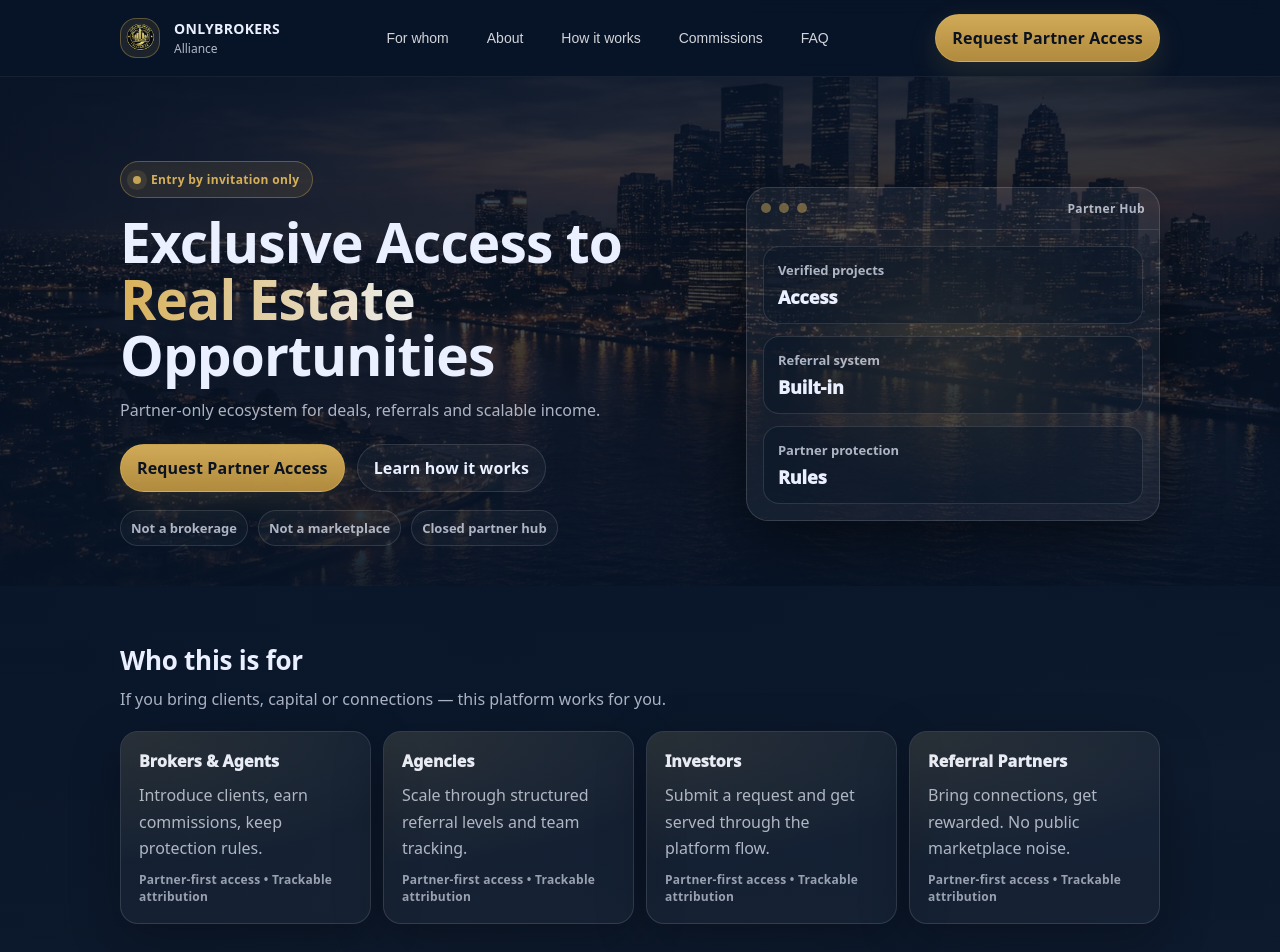
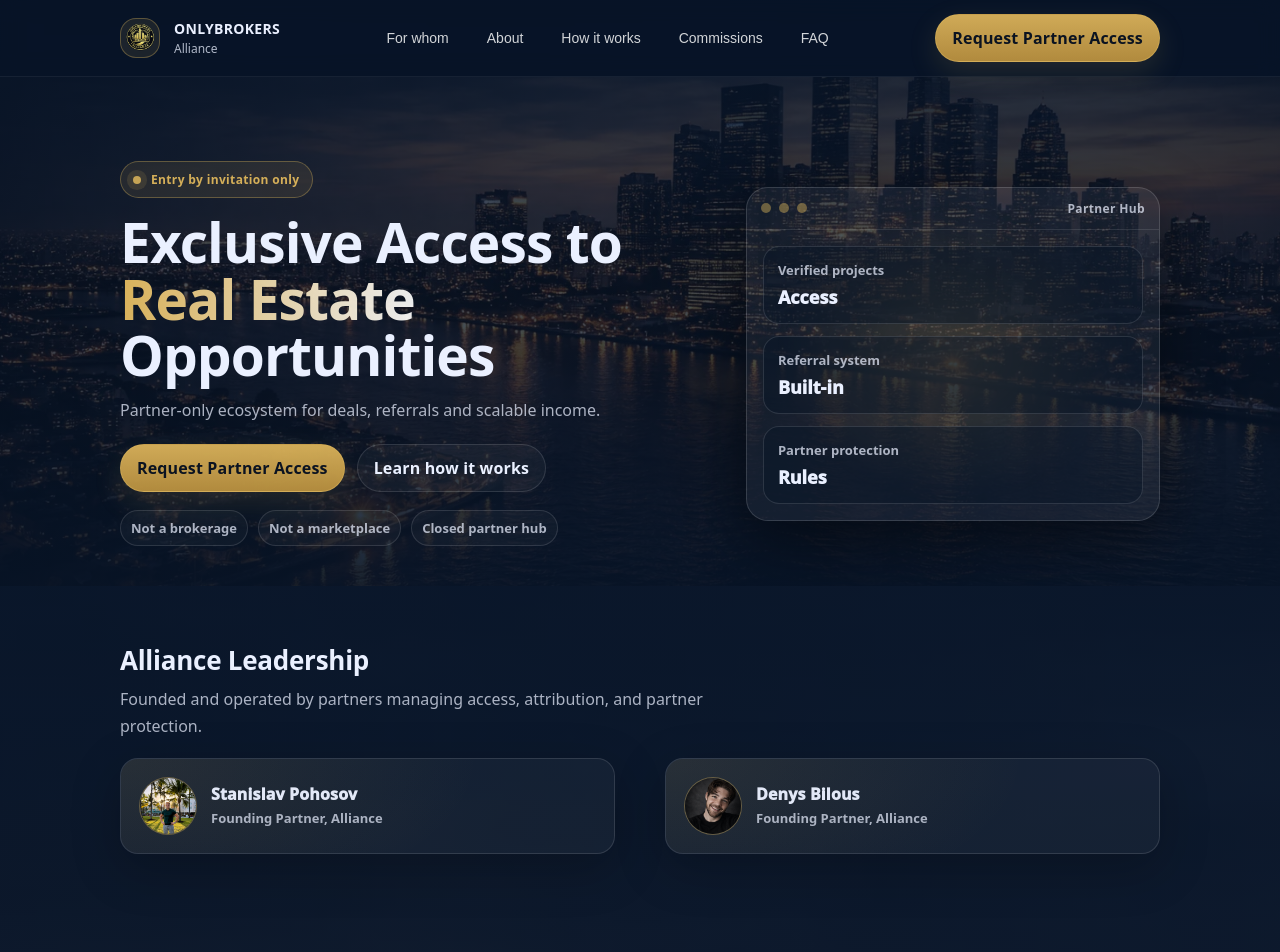
Before and after one commit to dreaaam777-max/onlybrokers-alliance, a React (Vite) app: page / in a window 1280 px wide. Shown: the top 952 px of the page. Built offline with nearby package versions, Linux system fonts and the light colour scheme.

Commit message:
Add Founders section

```diff
--- /dev/null
+++ b/src/components/sections/AllianceLeadership/AllianceLeadership.css
@@ -0,0 +1,119 @@
+/* src/components/sections/AllianceLeadership/AllianceLeadership.css */
+
+.ldr{
+  display: grid;
+  grid-template-columns: repeat(2, minmax(0, 1fr));
+  gap: 50px;
+}
+
+.ldr__card{
+  display: flex;
+  align-items: center;
+  gap: 14px;
+  padding: 18px;
+  border-radius: 18px;
+  border: 1px solid rgba(255,255,255,.12);
+  background: rgba(255,255,255,.04);
+  box-shadow: 0 14px 50px rgba(0,0,0,.22);
+  position: relative;
+  overflow: hidden;
+
+  /* 🔹 animation base */
+  transition:
+    transform .35s cubic-bezier(.2,.7,.2,1),
+    border-color .35s ease,
+    box-shadow .35s ease;
+}
+
+.ldr__card::before{
+  content:"";
+  position:absolute;
+  inset:0;
+  background: radial-gradient(
+    620px 280px at 0% 0%,
+    rgba(216,177,90,.12),
+    transparent 58%
+  );
+  pointer-events:none;
+  opacity: .85;
+  transition: opacity .35s ease;
+}
+
+/* 🔥 HOVER EFFECT */
+.ldr__card:hover{
+  transform: translateY(-4px);
+  border-color: rgba(216,177,90,.32);
+  box-shadow: 0 22px 70px rgba(0,0,0,.35);
+}
+
+.ldr__card:hover::before{
+  opacity: 1;
+}
+
+/* AVATAR */
+.ldr__avatar{
+  width: 58px;
+  height: 58px;
+  border-radius: 999px;
+  border: 1px solid rgba(216,177,90,.32);
+  background: rgba(216,177,90,.08);
+  display: grid;
+  place-items: center;
+  overflow: hidden;
+  flex-shrink: 0;
+
+  transition:
+    transform .4s cubic-bezier(.2,.7,.2,1),
+    border-color .35s ease;
+}
+
+.ldr__img{
+  width: 100%;
+  height: 100%;
+  object-fit: cover;
+  transform: scale(1.08);
+  transition: transform .4s cubic-bezier(.2,.7,.2,1);
+}
+
+/* 🔥 AVATAR ZOOM */
+.ldr__card:hover .ldr__avatar{
+  transform: scale(1.06);
+  border-color: rgba(216,177,90,.55);
+}
+
+.ldr__card:hover .ldr__img{
+  transform: scale(1.18);
+}
+
+/* TEXT */
+.ldr__info{
+  position: relative;
+  z-index: 1;
+  min-width: 0;
+}
+
+.ldr__name{
+  font-weight: 950;
+  letter-spacing: .15px;
+  color: rgba(234,240,255,.96);
+  line-height: 1.15;
+}
+
+.ldr__role{
+  margin-top: 6px;
+  color: rgba(234,240,255,.70);
+  font-weight: 700;
+  font-size: 13px;
+  line-height: 1.45;
+}
+
+/* RESPONSIVE */
+@media (max-width: 760px){
+  .ldr{
+    grid-template-columns: 1fr;
+  }
+  .ldr__avatar{
+    width: 54px;
+    height: 54px;
+  }
+}
--- /dev/null
+++ b/src/components/sections/AllianceLeadership/AllianceLeadership.jsx
@@ -0,0 +1,63 @@
+// src/components/sections/AllianceLeadership/AllianceLeadership.jsx
+import Container from "../../layout/Container/index.jsx";
+import Card from "../../ui/Card/Card.jsx";
+import "./AllianceLeadership.css";
+
+const leaders = [
+  {
+    name: "Stanislav Pohosov",
+    role: "Founding Partner, Alliance",
+    photo: "/Stas.jpg",
+  },
+  {
+    name: "Denys Bilous",
+    role: "Founding Partner, Alliance",
+    photo: "/Denys.jpg",
+  },
+];
+
+export default function AllianceLeadership() {
+  return (
+    <section
+      className="sec"
+      id="leadership"
+      aria-labelledby="leadership-title"
+    >
+      <Container>
+        <header className="sec__head">
+          <h2 className="sec__title" id="leadership-title">
+            Alliance Leadership
+          </h2>
+          <p className="sec__sub">
+            Founded and operated by partners managing access, attribution, and partner protection.
+          </p>
+        </header>
+
+        <div
+          className="ldr"
+          role="list"
+          aria-label="Alliance leadership team"
+        >
+          {leaders.map((p) => (
+            <Card key={p.name} className="ldr__card" role="listitem">
+              <div className="ldr__avatar">
+                <img
+                  src={p.photo}
+                  alt={`${p.name} — ${p.role}`}
+                  className="ldr__img"
+                  loading="lazy"
+                  decoding="async"
+                />
+              </div>
+
+              <div className="ldr__info">
+                <div className="ldr__name">{p.name}</div>
+                <div className="ldr__role">{p.role}</div>
+              </div>
+            </Card>
+          ))}
+        </div>
+      </Container>
+    </section>
+  );
+}
--- a/src/pages/Home/Home.jsx
+++ b/src/pages/Home/Home.jsx
@@ -3,7 +3,7 @@
 import Footer from "../../components/layout/Footer";
 
 import Hero from "../../components/sections/Hero/Hero";
-import Founders from "../../components/sections/Founders/Founders";
+import AllianceLeadership from "../../components/sections/AllianceLeadership/AllianceLeadership";
 import ForWhom from "../../components/sections/ForWhom/ForWhom";
 import About from "../../components/sections/About/About";
 import EntryScenarios from "../../components/sections/EntryScenarios/EntryScenarios";
@@ -16,42 +16,6 @@
 import FinalCTA from "../../components/sections/FinalCTA/FinalCTA";
 
 export default function Home() {
-  const structuredData = {
-    "@context": "https://schema.org",
-    "@graph": [
-      {
-        "@type": "Organization",
-        "@id": "https://onlybrokersalliance.com/#organization",
-        "name": "ONLYBROKERS Alliance",
-        "url": "https://onlybrokersalliance.com/",
-        "logo": "https://onlybrokersalliance.com/logo.png"
-      },
-      {
-        "@type": "WebSite",
-        "@id": "https://onlybrokersalliance.com/#website",
-        "url": "https://onlybrokersalliance.com/",
-        "name": "ONLYBROKERS Alliance",
-        "publisher": {
-          "@id": "https://onlybrokersalliance.com/#organization"
-        },
-        "inLanguage": "en"
-      },
-      {
-        "@type": "WebPage",
-        "@id": "https://onlybrokersalliance.com/#webpage",
-        "url": "https://onlybrokersalliance.com/",
-        "name": "ONLYBROKERS Alliance — Partner-only Real Estate Access",
-        "isPartOf": {
-          "@id": "https://onlybrokersalliance.com/#website"
-        },
-        "about": {
-          "@id": "https://onlybrokersalliance.com/#organization"
-        },
-        "inLanguage": "en"
-      }
-    ]
-  };
-
   return (
     <>
       <MetaSEO
@@ -59,16 +23,15 @@
         description="A closed partner hub connecting clients, deals and professionals through referrals. Entry by invitation only."
         canonical="/"
         ogImage="/og.jpg"
-        structuredData={structuredData}
       />
 
       <Header />
 
       <main className="page-bg__content">
         <Hero />
+        <AllianceLeadership />
         <ForWhom />
         <About />
-        <Founders />
         <EntryScenarios />
         <HowItWorks />
         <Commissions />
```
Also changed, not shown: public/Denys.jpg (added), public/Stas.jpg (added).
